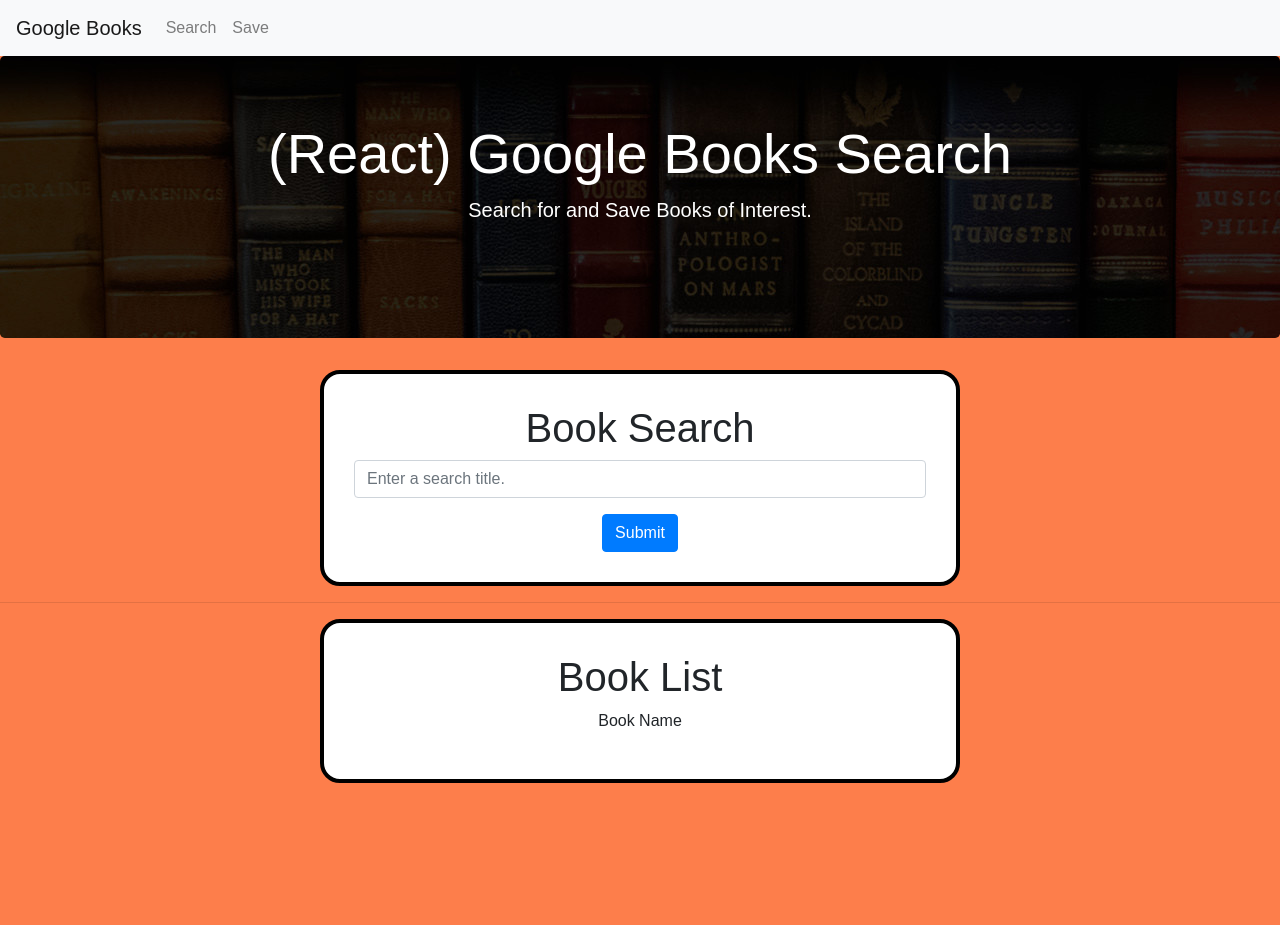
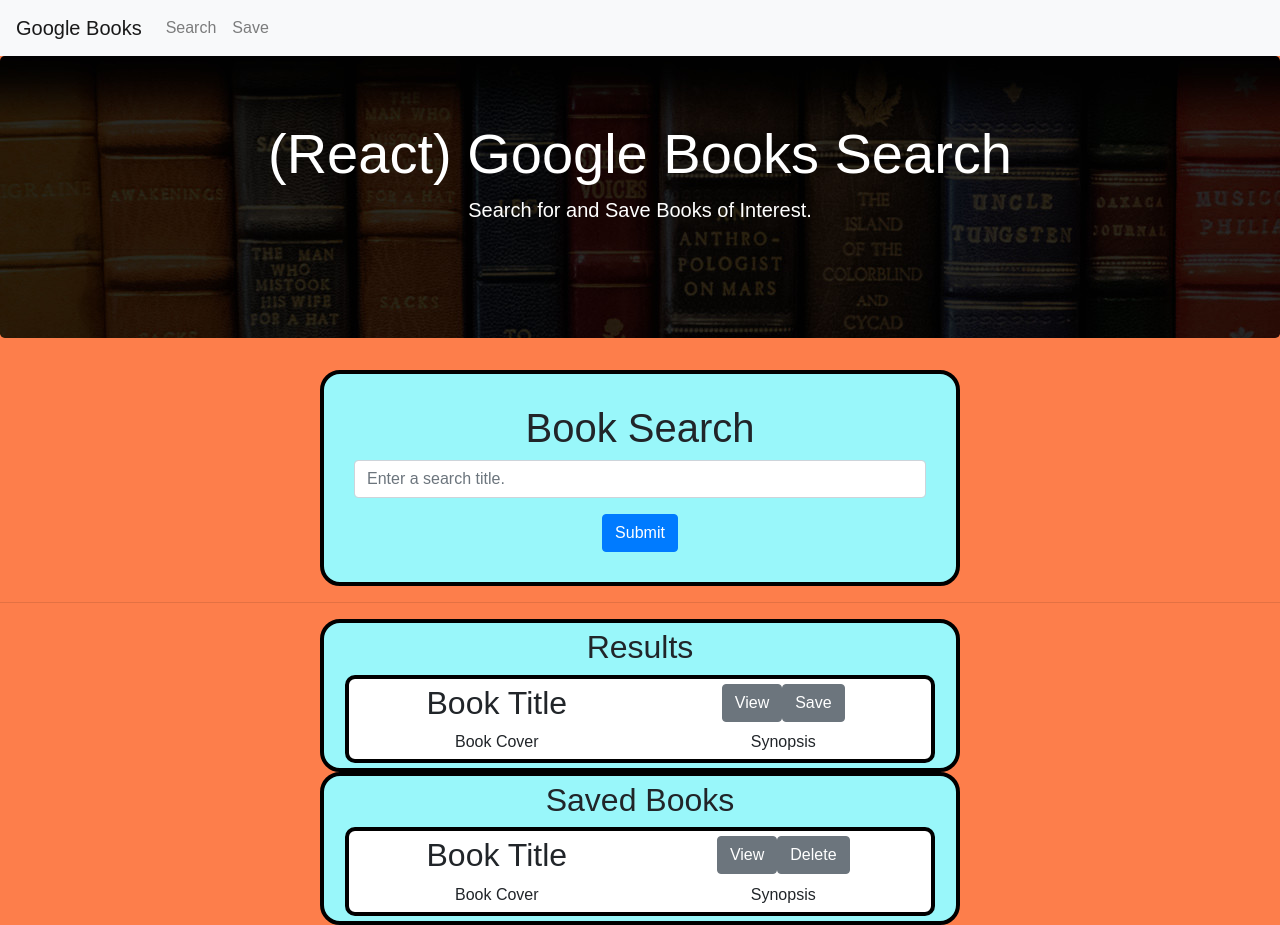
Before and after one commit to ronaldtbare/booksearch, a React (Create React App) app in the folder client/: page / in a window 1280 px wide. Before the commit the page ends 800 px from the top, so only its background shows below. Built offline with nearby package versions, Linux system fonts and the light colour scheme.

Commit message:
organized/created components and add book component

```diff
--- a/client/src/App.css
+++ b/client/src/App.css
@@ -34,7 +34,7 @@
   border-style: solid;
   border-width: 4px;
   padding:30px;
-  background-color: white;
+  background-color:rgb(153, 247, 250);;
   margin: auto;
   width: 50%;
 
@@ -49,14 +49,37 @@
   color: white;
 }
 
-.list{
+.results{
   border: black;
   border-radius: 20px;
   border-style: solid;
   border-width: 4px;
-  padding:30px;
-  background-color: white;
+  padding:5px;
+  background-color:rgb(153, 247, 250);;
   margin: auto;
   width: 50%;
 
 }
+
+.savedbook{
+  border: black;
+  border-radius: 10px;
+  border-style: solid;
+  border-width: 4px;
+  padding:5px;
+  background-color: white;
+  margin: auto;
+  width: 95%;
+}
+
+.savedbooks{
+  border: black;
+  border-radius: 20px;
+  border-style: solid;
+  border-width: 4px;
+  padding:5px;
+  background-color: rgb(153, 247, 250);
+  margin: auto;
+  width: 50%;
+
+}
--- a/client/src/App.js
+++ b/client/src/App.js
@@ -2,23 +2,26 @@
 
 import "./App.css";
 import Search from "./components/Search.js";
-import Saved from "./components/Saved.js";
+import ResultsList from "./components/ResultsList.js";
+import SavedBooksList from "./components/SavedBooksList.js";
+
+import Jumbotron from "./components/Jumbotron.js";
 import Nav from "./components/Nav";
+
 class App extends Component {
   render() {
     return (
       <div className="App">
         <Nav/>
 
-        <div className="jumbotron bgimage">
-          <h1 className="display-4 color-white">(React) Google Books Search</h1>
-          <p className="lead color-white">Search for and Save Books of Interest.</p>
-          <hr className="my-4"/>
-        </div>
+        <Jumbotron/>
 
         <Search/>
         <hr/>
-        <Saved/>
+        <ResultsList/>
+        <SavedBooksList/>
+
+
 
       </div>
     );
--- /dev/null
+++ b/client/src/components/Jumbotron.js
@@ -0,0 +1,17 @@
+import React from "react";
+
+import "../App.css";
+
+    function Jumbotron() {
+
+        return (
+            <div className="jumbotron bgimage">
+                <h1 className="display-4 color-white">(React) Google Books Search</h1>
+                <p className="lead color-white">Search for and Save Books of Interest.</p>
+                <hr className="my-4" />
+            </div>
+        );
+    }
+
+
+export default Jumbotron;
--- /dev/null
+++ b/client/src/components/ResultBook.js
@@ -0,0 +1,31 @@
+import React from "react";
+import "../App.css";
+
+function ResultBook() {
+
+    return (
+        <div className="savedbook">
+            <div className="container">
+                <div className="row">
+                    <div className="col-sm">
+                        <h2>Book Title</h2>
+                    </div>
+                    <div className="col-sm">
+                        <button type="button" className="btn btn-secondary">View</button>
+                        <button type="button" className="btn btn-secondary">Save</button>
+                    </div>
+                </div>
+                <div className="row">
+                    <div className="col-sm">
+                        Book Cover
+                    </div>
+                    <div className="col-sm">
+                        Synopsis
+                    </div>
+                </div>
+            </div>
+        </div>
+    );
+}
+
+export default ResultBook;
--- /dev/null
+++ b/client/src/components/ResultsList.js
@@ -0,0 +1,20 @@
+import React from "react";
+import API from "../utils/API";
+import "../App.css";
+import ResultBook from "./ResultBook.js";
+
+function ResultsList() {
+
+    return (
+        <div className="results">
+            <h2>Results</h2>
+            <div>
+                <ResultBook/>
+
+            </div>
+
+        </div>
+    );
+}
+
+export default ResultsList;
--- a/client/src/components/Saved.js
+++ /dev/null
@@ -1,19 +0,0 @@
-import React, {Component} from "react";
-import API from "../utils/API";
-import "../App.css";
-
-function Saved() {
-
-    return (
-        <div className="list">
-            <h1>Book List</h1>
-            <div>
-                <p>Book Name</p>
-
-            </div>
-
-        </div>
-    );
-}
-
-export default Saved;
--- /dev/null
+++ b/client/src/components/SavedBook.js
@@ -0,0 +1,31 @@
+import React from "react";
+import "../App.css";
+
+function SavedBook() {
+
+    return (
+        <div className="savedbook">
+            <div className="container">
+                <div className="row">
+                    <div className="col-sm">
+                       <h2>Book Title</h2>
+                    </div>
+                    <div className="col-sm">
+                        <button type="button" className="btn btn-secondary">View</button>
+                        <button type="button" className="btn btn-secondary">Delete</button>
+                    </div>
+                </div>
+                <div className="row">
+                    <div className="col-sm">
+                        Book Cover
+                    </div>
+                    <div className="col-sm">
+                        Synopsis
+                    </div>
+                </div>
+            </div>
+        </div>
+    );
+}
+
+export default SavedBook;
--- /dev/null
+++ b/client/src/components/SavedBooksList.js
@@ -0,0 +1,19 @@
+import React from "react";
+import SavedBook from "./SavedBook.js";
+
+import "../App.css";
+
+function SavedBooksList() {
+
+    return (
+        <div className="savedbooks">
+            <h2>Saved Books</h2>
+            <div>
+                <SavedBook/>
+            </div>
+
+        </div>
+    );
+}
+
+export default SavedBooksList;
```
